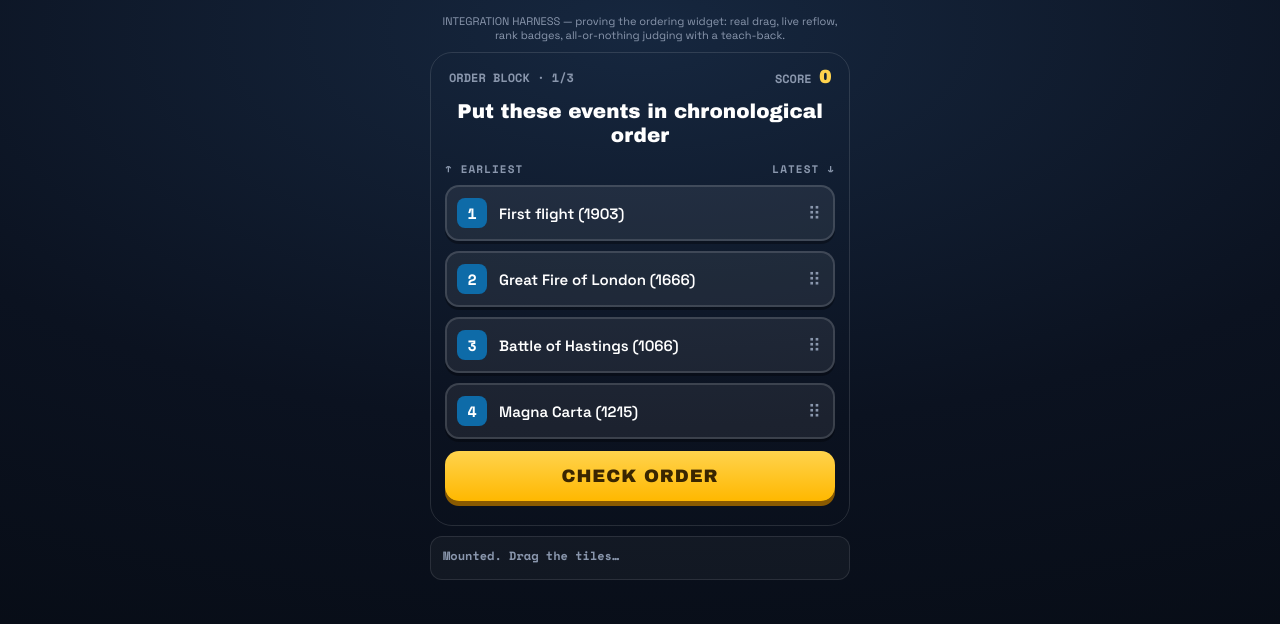
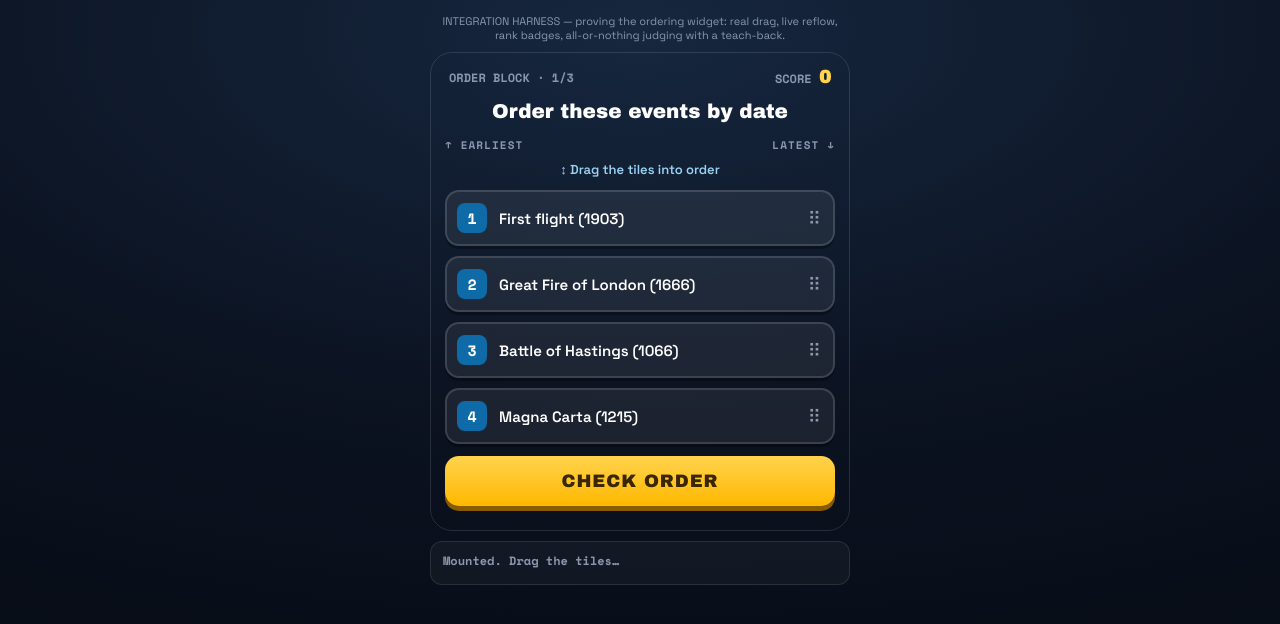
Before and after one commit to Rich898/DailyXP-content, a plain HTML site: page integration/order-widget.html in a window 1280 px wide. Drawn offline with nearby package versions, Linux system fonts and the light colour scheme.

Commit message:
ordering: add a clear '↕ Drag the tiles into order' interaction hint to the widget so the drag is explicit on every question; clean demo prompts to state the criterion (widget states the how)

```diff
--- a/integration/order-widget.html
+++ b/integration/order-widget.html
@@ -48,6 +48,7 @@ function mountOrder(container, q, cb){
   order=shuffleDistinct(N);
   container.innerHTML =
     (q.top||q.bot ? '<div class="or-axis"><span>\u2191 '+esc(q.top||'')+'</span><span>'+esc(q.bot||'')+' \u2193</span></div>' : '')+
+    '<div class="or-hint">\u2195 Drag the tiles into order</div>'+
     '<div class="or-list" id="orList"></div>'+
     '<button class="or-submit" id="orSubmit">Check order</button>'+
     '<div class="or-result" id="orResult"></div>';
@@ -129,6 +130,7 @@ function orInjectCSS(){
   var css=document.createElement('style'); css.id='or-widget-css';
   css.textContent=
   ".or-axis{display:flex;justify-content:space-between;font-family:'Space Mono',monospace;font-weight:700;font-size:11px;letter-spacing:.1em;text-transform:uppercase;color:#8A97AD;margin-bottom:8px}"+
+  ".or-hint{font-family:'Space Grotesk',system-ui,sans-serif;font-size:13px;font-weight:600;color:#9AD3F2;text-align:center;margin-bottom:12px}"+
   ".or-list{position:relative;margin-bottom:6px}"+
   ".or-chip{position:absolute;left:0;right:0;top:0;display:flex;align-items:center;gap:12px;height:56px;padding:0 12px 0 10px;border-radius:14px;border:2px solid rgba(255,255,255,.14);background:rgba(255,255,255,.07);color:#fff;touch-action:none;will-change:transform;cursor:grab;box-shadow:0 3px 0 rgba(0,0,0,.3)}"+
   ".or-chip.lift{cursor:grabbing;background:rgba(255,255,255,.17);box-shadow:0 10px 0 rgba(0,0,0,.4),0 18px 30px rgba(0,0,0,.5);z-index:10;border-color:rgba(255,184,0,.5)}"+
@@ -151,8 +153,8 @@ function orInjectCSS(){
 
 /* ===== harness ===== */
 var BLOCK=[
-  {type:'order', subject:'History', prompt:'Put these events in chronological order', sequence:['Battle of Hastings (1066)','Magna Carta (1215)','Great Fire of London (1666)','First flight (1903)'], top:'Earliest', bot:'Latest', why:'1066 → 1215 → 1666 → 1903.'},
-  {type:'order', subject:'Maths', prompt:'Order these fractions from smallest to largest', sequence:['1/4','1/3','1/2','3/4'], top:'Smallest', bot:'Largest', why:'0.25 < 0.33 < 0.5 < 0.75.'},
+  {type:'order', subject:'History', prompt:'Order these events by date', sequence:['Battle of Hastings (1066)','Magna Carta (1215)','Great Fire of London (1666)','First flight (1903)'], top:'Earliest', bot:'Latest', why:'1066 → 1215 → 1666 → 1903.'},
+  {type:'order', subject:'Maths', prompt:'Order these fractions by size', sequence:['1/4','1/3','1/2','3/4'], top:'Smallest', bot:'Largest', why:'0.25 < 0.33 < 0.5 < 0.75.'},
   {type:'order', subject:'Science', prompt:'Order the planets by distance from the Sun', sequence:['Mercury','Venus','Earth','Mars'], top:'Closest', bot:'Farthest', why:'Mercury, Venus, Earth, Mars.'}
 ];
 var i=0, score=0;
```
